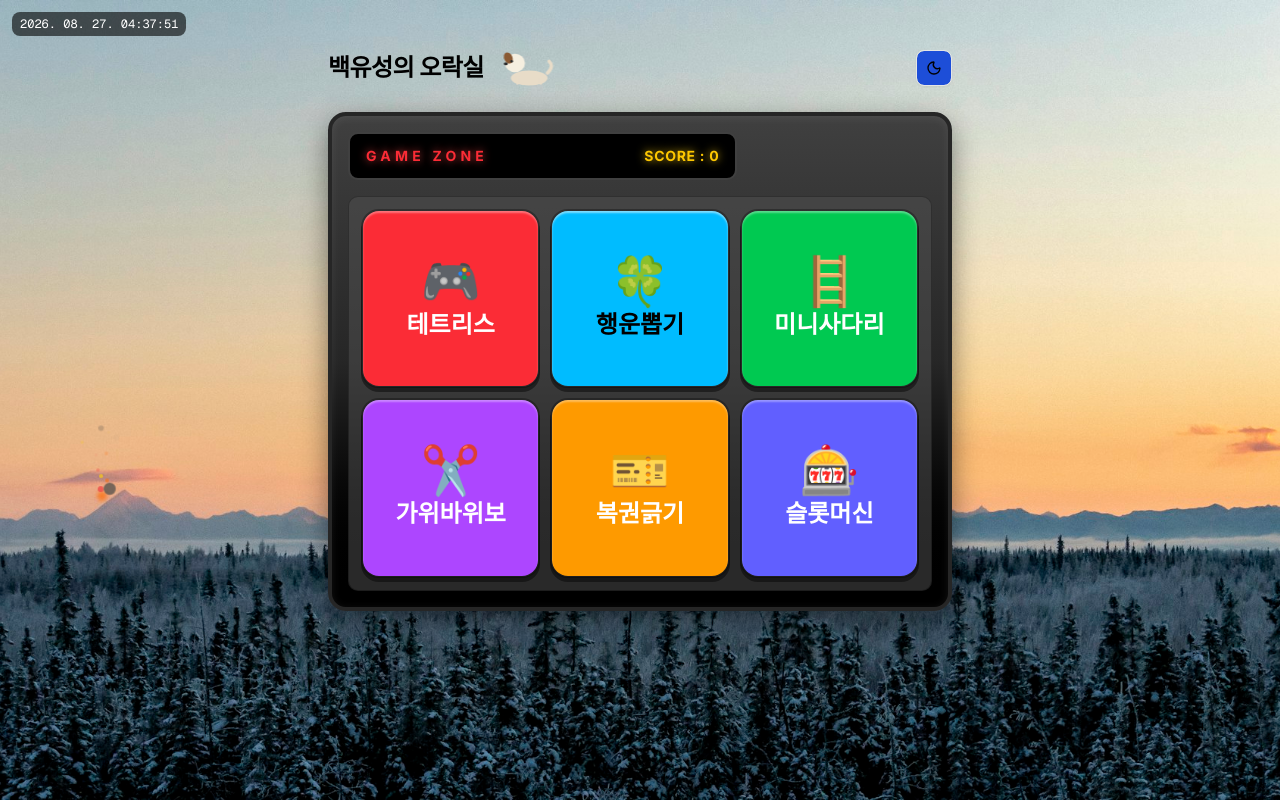
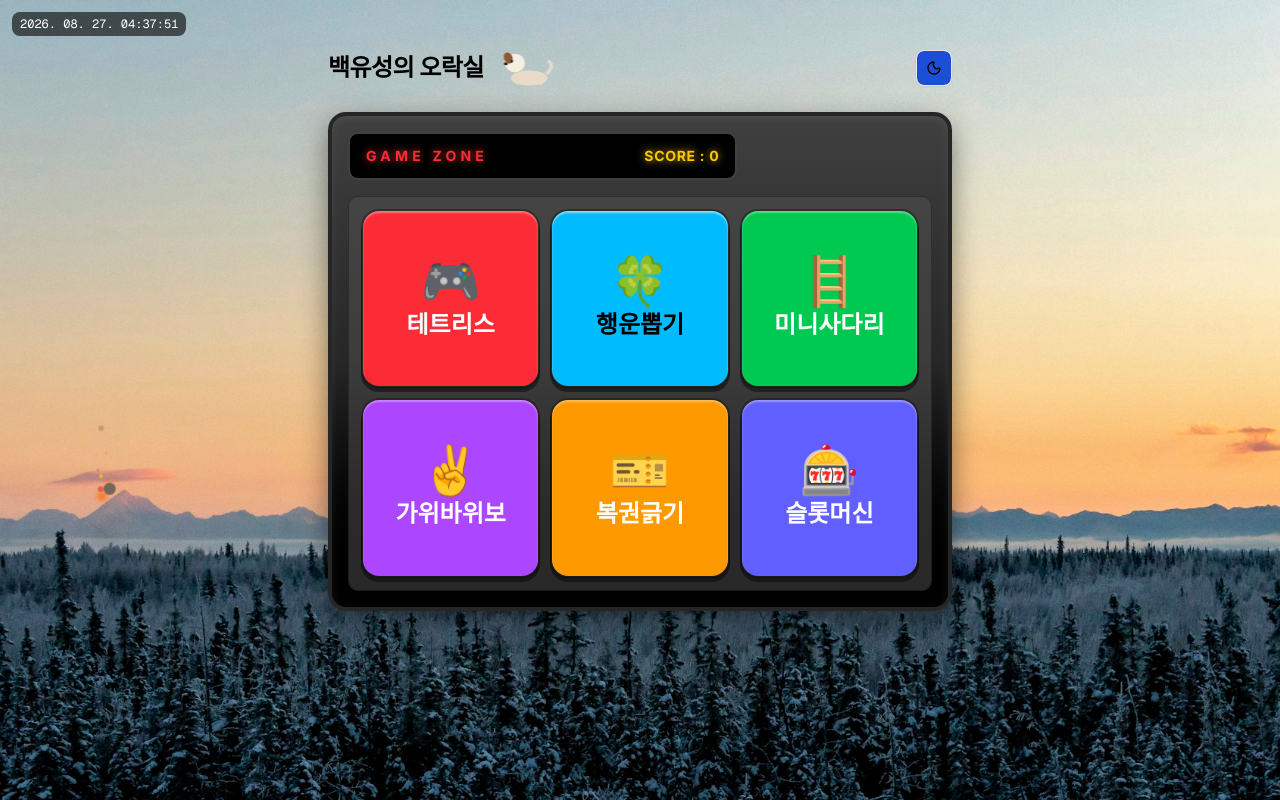
Before and after one commit to lu680035003500-sudo/0827_final_v1, a Next.js app: page / in a window 1280 px wide. Built offline with nearby package versions, Linux system fonts and the light colour scheme.

Commit message:
fix: 가위바위보 버튼 아이콘을 손가락 제스처로 변경
가위 도구(✂️) 대신 손으로 가위를 낸 모양(✌️)의 이모지로 교체

```diff
--- a/components/converter/converter.tsx
+++ b/components/converter/converter.tsx
@@ -126,7 +126,7 @@ export function Converter() {
           className="flex aspect-square h-auto w-full flex-col items-center justify-center gap-1 rounded-2xl border-2 border-black/30 bg-purple-500 text-white shadow-[0_4px_0_rgba(0,0,0,0.45),inset_0_2px_2px_rgba(255,255,255,0.35)] hover:bg-purple-500 hover:brightness-110 active:translate-y-1 active:shadow-none"
           onClick={() => setShowRps(true)}
         >
-          <span className="text-5xl">✂️</span>
+          <span className="text-5xl">✌️</span>
           <span className="text-2xl font-bold">가위바위보</span>
         </Button>
 
```
